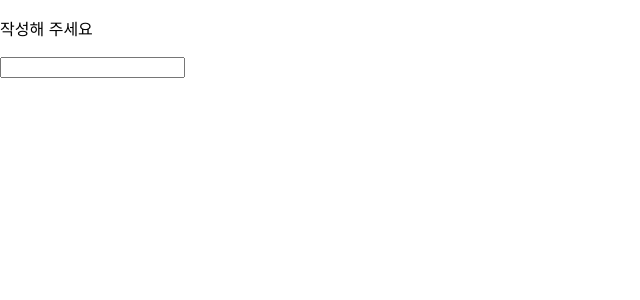
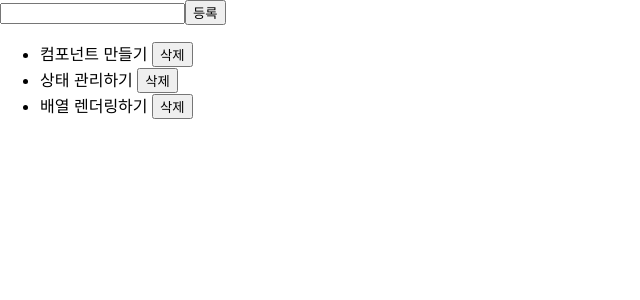
Before and after one commit to wizarddennis/20230128_react, a React (Create React App) app in the folder learn-react/: page / in a window 1280 px wide. Shown: the top 300 px of the page, without its empty margins (0-640 px from the left). Built offline with nearby package versions, Linux system fonts and the light colour scheme.

Commit message:
todo List 등록/삭제 기능 추가
todo List 등록/삭제 기능 추가

```diff
--- a/learn-react/src/App.js
+++ b/learn-react/src/App.js
@@ -1,12 +1,13 @@
 import "./App.css";
 //import Counter from "./component/Counter";
-import InputText from "./component/InputText";
+//import InputText from "./component/InputText";
+import TodoList from "./component/TodoList";
 //import Hello from "./component/Hello"; //확장자 jsx 를 붙여도 되고, 안붙여도 된다.
 
 function App() {
   return (
     <>
-      <InputText />
+      <TodoList />
     </>
   );
 }
--- a/learn-react/src/component/InputText.jsx
+++ b/learn-react/src/component/InputText.jsx
@@ -1,17 +1,27 @@
 import { useState } from "react";
 
 function InputText() {
-  const [text, setText] = useState("작성해 주세요");
+  const [inputs, setInputs] = useState({
+    name: "",
+    email: "",
+  });
 
-  const handleText = (e) => {
-    if (e.target.value === "") setText("작성해주세요");
-    else setText(e.target.value);
+  const handleInputs = (e) => {
+    const { name, value } = e.target;
+    console.log(e.target.name);
+    // 상태 업데이트를 할 때는 기존 객체를 변경하면 안된다.  => 불변성 지켜야 한다.
+    setInputs({
+      // 기존의 inputs 값을 펼치고, 일부분만 수정
+      ...inputs,
+      [name]: value,
+    });
   };
 
   return (
     <div>
-      <p>{text}</p>
-      <input type="text" onChange={handleText} />
+      <p>{inputs.name} Pinputs</p>
+      <input type="text" onChange={handleInputs} name="name" />
+      <input type="text" onChange={handleInputs} name="email" />
     </div>
   );
 }
--- /dev/null
+++ b/learn-react/src/component/TodoList.jsx
@@ -0,0 +1,72 @@
+import { useState, useRef } from "react";
+
+const todoList = [
+  { id: 1, text: "컴포넌트 만들기", done: false },
+  { id: 2, text: "상태 관리하기", done: false },
+  { id: 3, text: "배열 렌더링하기", done: false },
+];
+
+// let result = [
+//   <li>컴포넌트 만들기</li>,
+//   <li>상태 관리하기</li>,
+//   <li>배열 렌더링하기</li>,
+// ];
+
+let result = todoList.map((todo) => <li>{todo.text}</li>);
+
+function TodoList() {
+  const [todos, setTodos] = useState(todoList);
+  const [input, setInput] = useState("");
+
+  const nextId = useRef(4); // 4는 초기값
+  const inputRef = useRef();
+
+  const handleInput = (e) => {
+    setInput(e.target.value);
+  };
+
+  // input 상태값 + 업데이트 함수 만들기
+  const handleSubmit = (e) => {
+    e.preventDefault(); // 태그의 기본 기능을 막는다...이걸 안넣으면 Enter 쳤을때, 문제가 발생됨.
+
+    if (input === "") return; // input이 빈 문자일 때 함수 종료..
+    // 기존의 todos 배열을 새로운 배열에 복사하고, 마지막에 새로운 요소 추가.
+    //  => 기존과 다른 새루운 배열을 만들어서 불변성 유지
+    //setTodos([...todos, { id: 4, text: input, done: false }]); // 아래 코드와 동일하게 동작함.
+    setTodos(todos.concat({ id: nextId.current++, text: input, done: false }));
+    setInput("");
+    inputRef.current.focus();
+  };
+
+  const handleRemove = (id) => {
+    if (window.confirm("삭제하시겠습니까?"))
+      // 선택한 id가 아닌 요소들만 모으기
+      console.log(id);
+    setTodos(todos.filter((todo) => todo.id !== id));
+  };
+
+  return (
+    <div>
+      <form onSubmit={handleSubmit}>
+        <input
+          type="text"
+          onChange={handleInput}
+          value={input}
+          ref={inputRef}
+        />
+        <button> 등록 </button>
+      </form>
+
+      <ul>
+        {todos.map((todo) => (
+          <li key={todo.id}>
+            {todo.text}{" "}
+            <button onClick={() => handleRemove(todo.id)}>삭제</button>
+          </li>
+        ))}
+      </ul>
+    </div>
+  );
+}
+
+export default TodoList;
```
